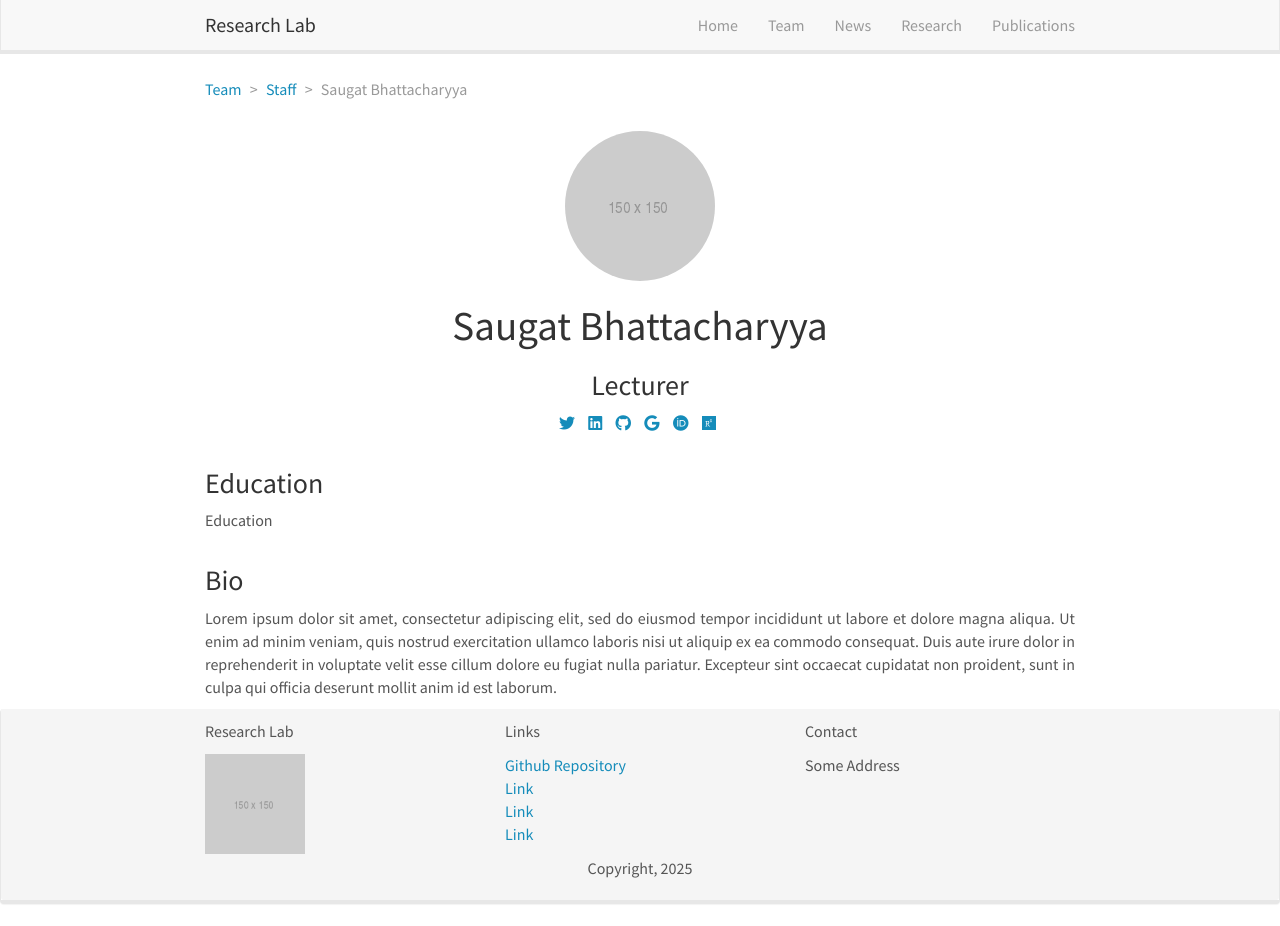
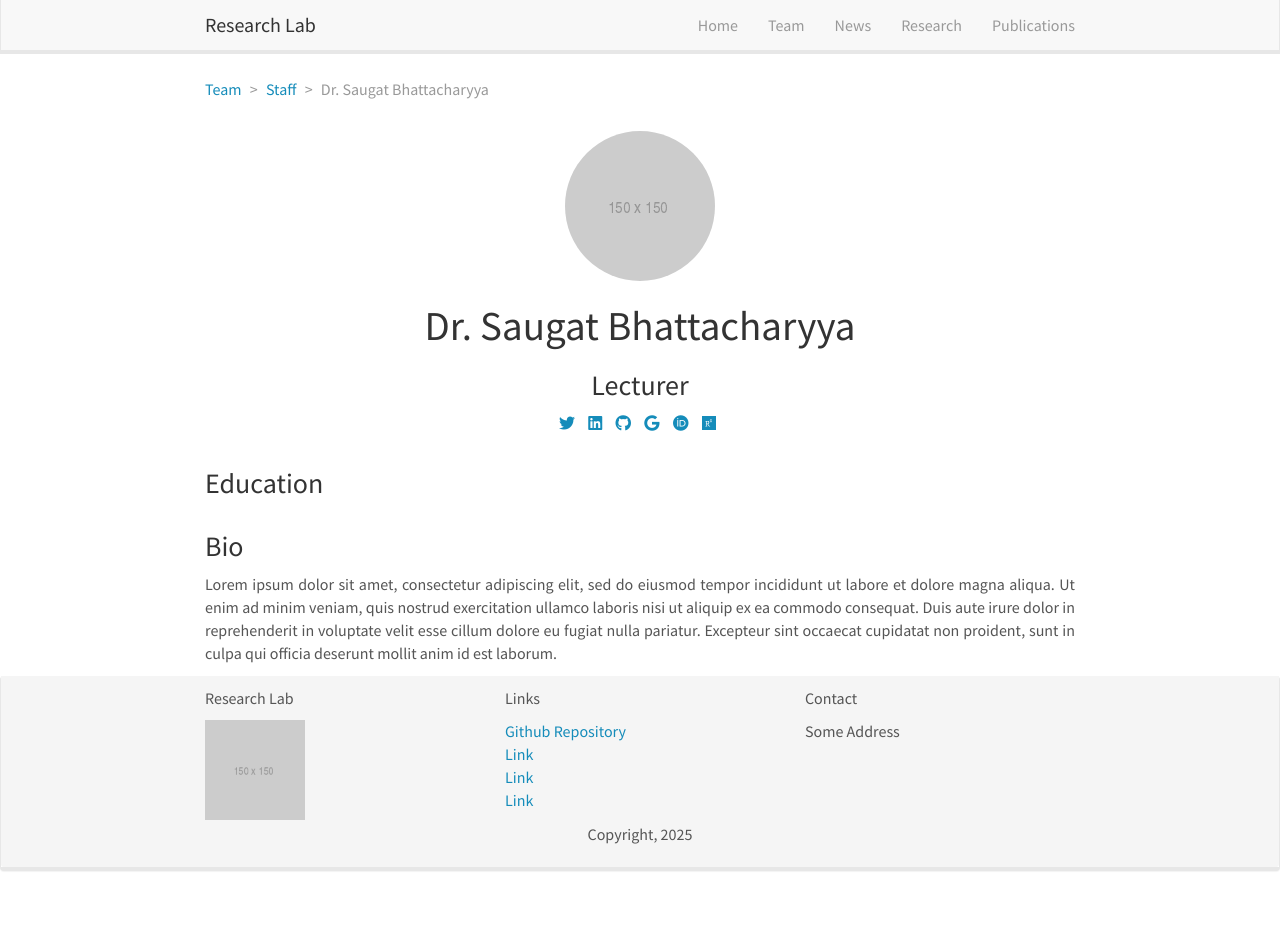
Before and after one commit to cnnt-isrc/cnnt-isrc.github.io, a Jekyll site: the page built from _pages/team/_posts/2025-01-30-sbresearcher-staff.md, in a window 1280 px wide and 926 px high. Built offline with Jekyll 4.4.1, drawn with Linux system fonts in a browser that asks for light colours; nearby versions of some CDN libraries.

Commit message:
Update 2025-01-30-sbresearcher-staff.md

```diff
--- a/_pages/team/_posts/2025-01-30-sbresearcher-staff.md
+++ b/_pages/team/_posts/2025-01-30-sbresearcher-staff.md
@@ -1,7 +1,7 @@
 ---
 layout: member
 category: staff
-title: Saugat Bhattacharyya
+title: Dr. Saugat Bhattacharyya
 image: researcher.png
 role: Lecturer
 permalink: 'team/sbresearcher-staff'
@@ -13,8 +13,8 @@
   website:
   orcid: https://orcid.org/
   research-gate: https://www.researchgate.net/
-education:
-  - Education
+Research Interests:
+  - Brain-Computer Interfacing, Neuro-imaging, Bio-Signal Processing
 ---
 
 Lorem ipsum dolor sit amet, consectetur adipiscing elit, sed do eiusmod tempor incididunt ut labore et dolore magna aliqua. Ut enim ad minim veniam, quis nostrud exercitation ullamco laboris nisi ut aliquip ex ea commodo consequat. Duis aute irure dolor in reprehenderit in voluptate velit esse cillum dolore eu fugiat nulla pariatur. Excepteur sint occaecat cupidatat non proident, sunt in culpa qui officia deserunt mollit anim id est laborum.
```
